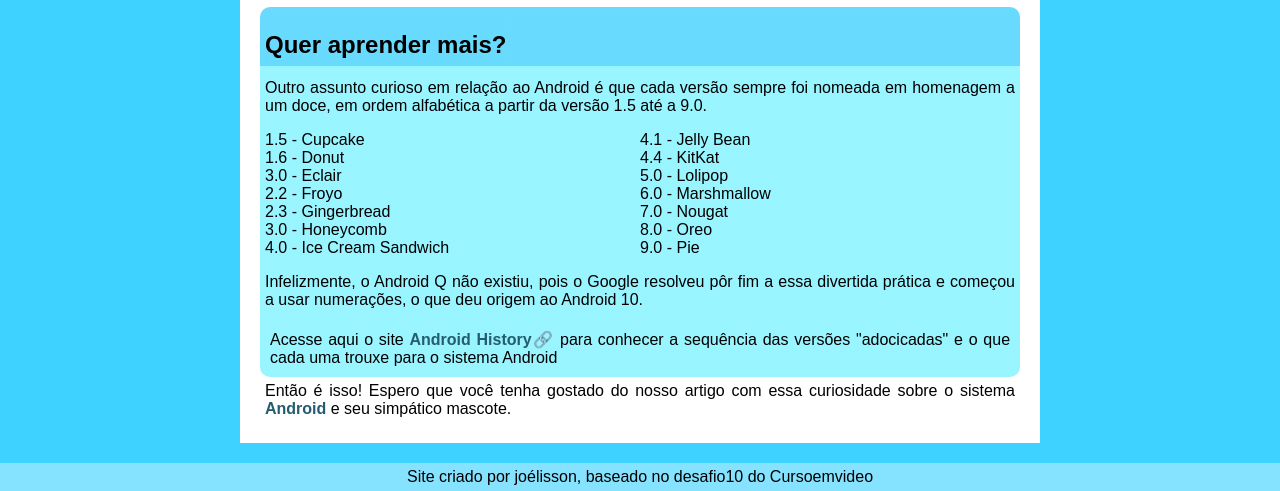
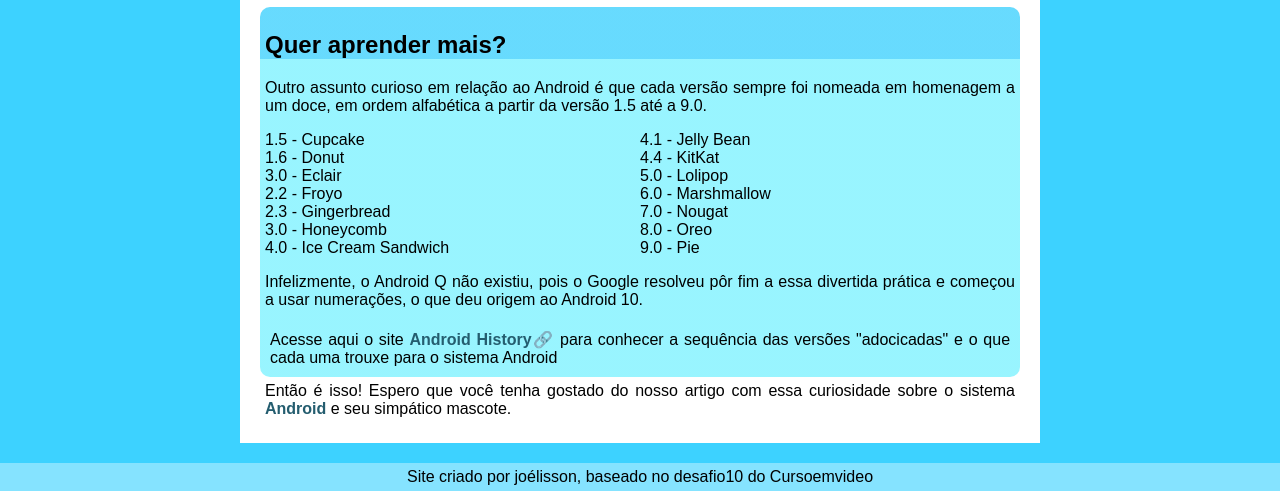
Before and after one commit to JoelissonSS/Landing-page-Android, a plain HTML site: page index.html in a window 1280 px wide. Shown: the part 2022-2513 px from the top of the page. Drawn offline with Linux system fonts and the light colour scheme.

Commit message:
Update stylemain.css

```diff
--- a/stylemain.css
+++ b/stylemain.css
@@ -84,7 +84,7 @@ main{
 #extra{
     padding: 5px;
     border-radius: 10px;
-    background: linear-gradient(0deg, rgba(39, 233, 255, 0.474) 84%, rgba(34, 202, 253, 0.687) 20%)
+    background: linear-gradient(0deg, rgba(39, 233, 255, 0.474) 86%, rgba(34, 202, 253, 0.687) 20%)
 }
 .linksimples{
     text-decoration: none;
```
